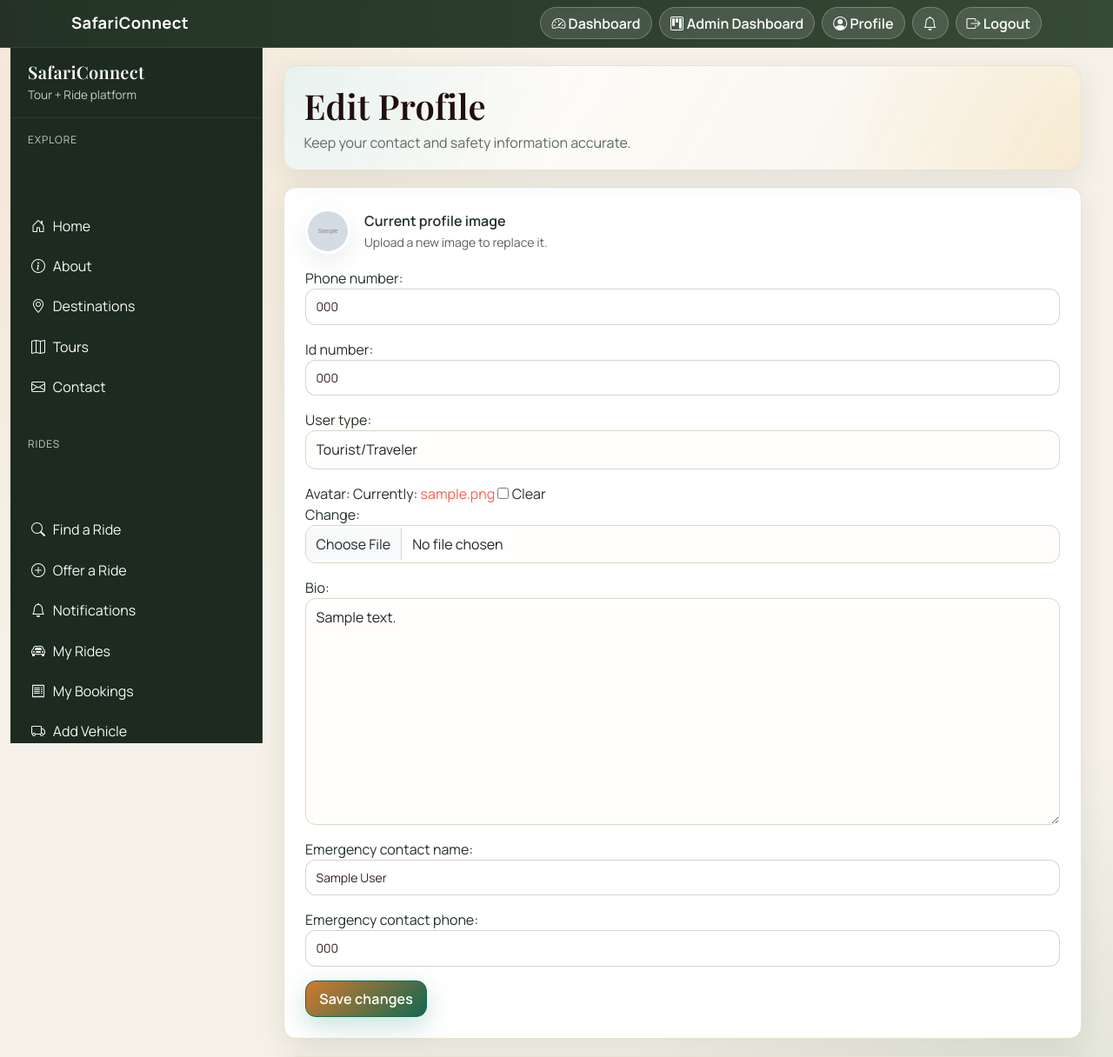
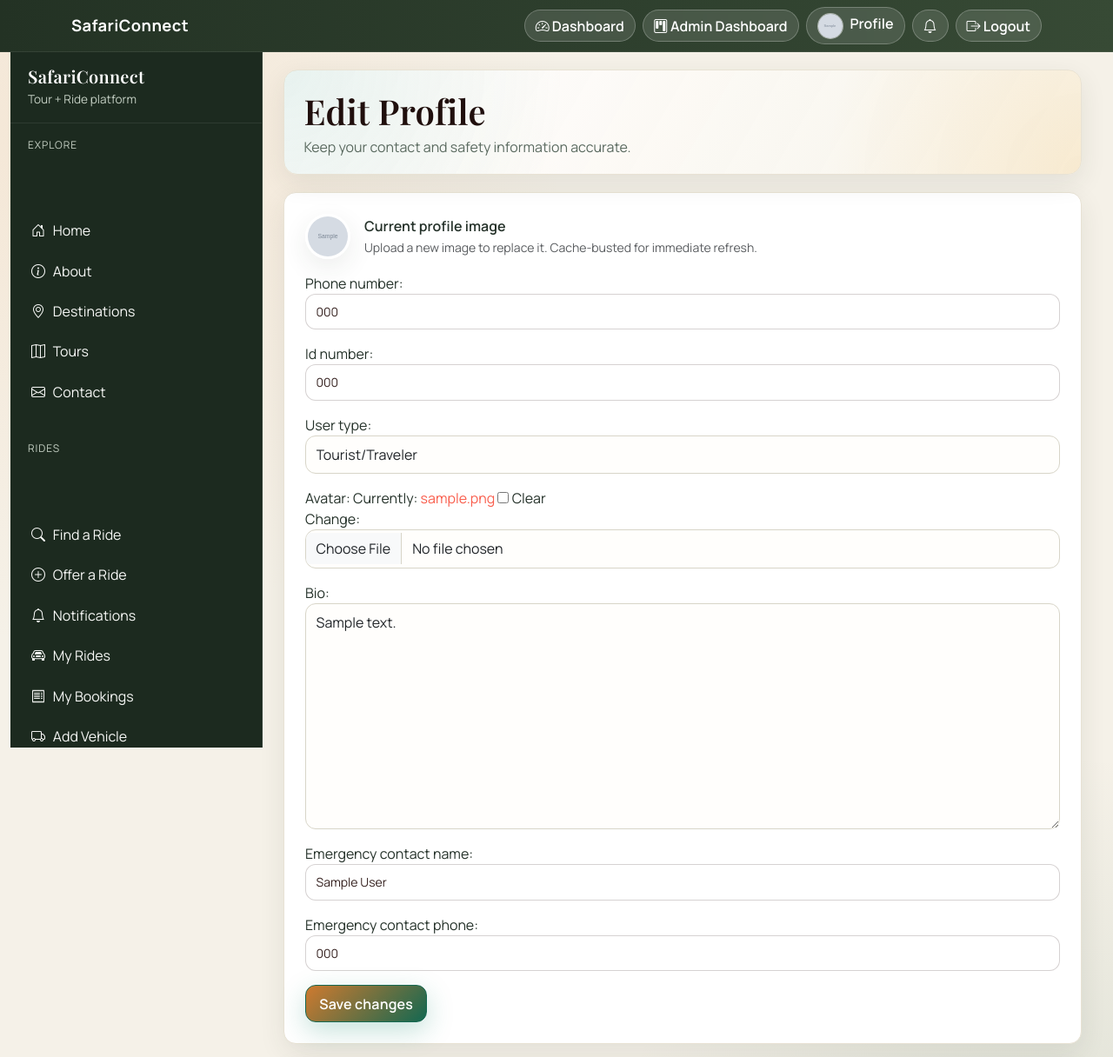
Before and after one commit to JAPHES/safari_connectplatform, a Django app: page /profile/sample/edit/ in a window 1280 px wide. Shown: the top 1216 px of the page at 87% size. Run offline with Django 5.2, Linux system fonts and the light colour scheme; a user stored in the database is signed in; tables that the repository leaves empty hold one stand-in row (values such as "Sample post"); grey boxes marked "Sample" are stand-in pictures; some libraries are stand-ins or nearby versions.

Commit message:
updated avator

```diff
--- a/templates/pages/base_app.html
+++ b/templates/pages/base_app.html
@@ -377,7 +377,14 @@
         {% if request.user.is_superuser %}
           <a class="sc-top-btn sc-top-btn--link" href="{% url 'admin_dashboard' %}"><i class="bi bi-kanban"></i> Admin Dashboard</a>
         {% endif %}
-        <a class="sc-top-btn sc-top-btn--link" href="{% url 'profile_detail' request.user.username %}"><i class="bi bi-person-circle"></i> Profile</a>
+        <a class="sc-top-btn sc-top-btn--link d-none d-md-inline-flex" href="{% url 'profile_detail' request.user.username %}">
+          {% if request.user.profile.avatar %}
+            <img src="{{ request.user.profile.avatar.url }}?v={{ request.user.profile.updated_at|date:'U' }}" alt="{{ request.user.username }} avatar" class="sc-user-avatar me-2">
+          {% else %}
+            <span class="sc-user-avatar me-2 d-inline-flex align-items-center justify-content-center" style="background: rgba(255,255,255,0.16);"><i class="bi bi-person"></i></span>
+          {% endif %}
+          <span>Profile</span>
+        </a>
         <a class="sc-top-btn sc-notif-btn" href="{% url 'notifications' %}" id="scNotificationsBtn" title="Notifications">
           <i class="bi bi-bell"></i>
           <span id="scUnreadBadge" class="sc-notif-badge">0</span>
--- a/templates/pages/profile-edit.html
+++ b/templates/pages/profile-edit.html
@@ -12,7 +12,7 @@
       <img src="{{ request.user.profile.avatar.url }}?v={{ request.user.profile.updated_at|date:'U' }}" alt="Current avatar" class="sc-avatar">
       <div>
         <div class="fw-semibold">Current profile image</div>
-        <small class="text-muted">Upload a new image to replace it.</small>
+        <small class="text-muted">Upload a new image to replace it. Cache-busted for immediate refresh.</small>
       </div>
     </div>
   {% endif %}
```
